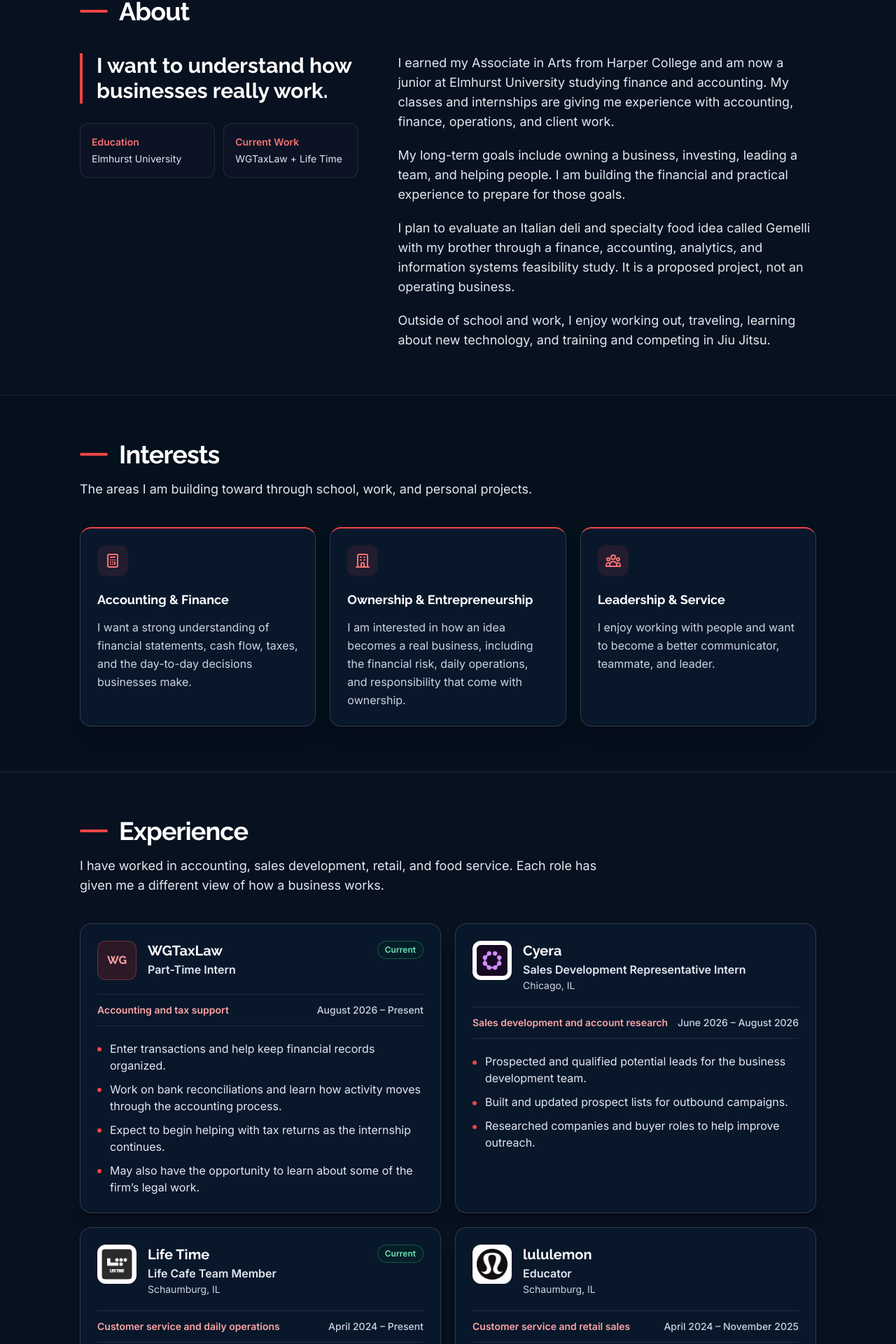
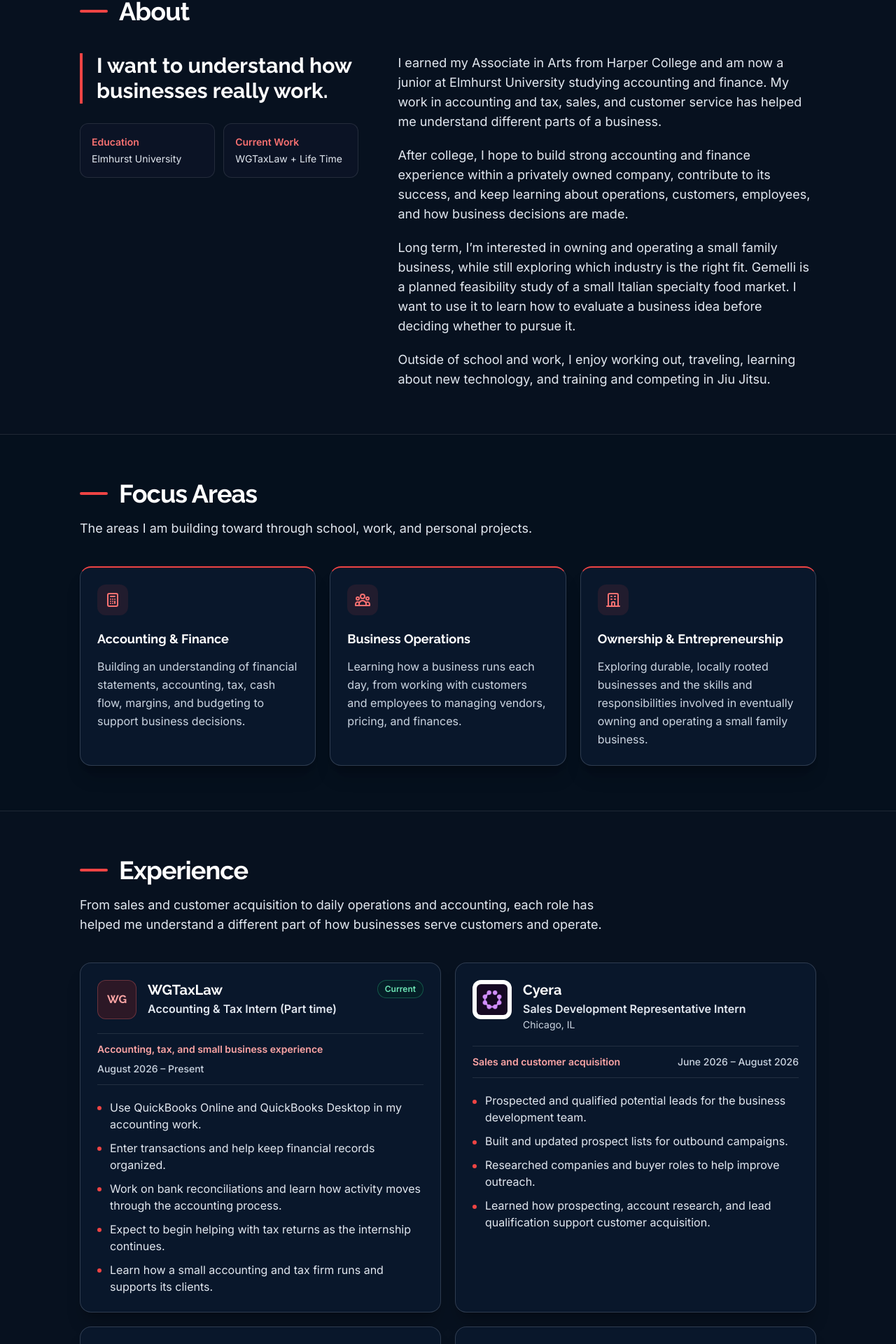
Before and after one commit to mtiann3/mikesportfolio, a React (Create React App) app: page / in a window 1280 px wide. Shown: the part 869-2789 px from the top of the page at 70% size. Built offline with nearby package versions, Linux system fonts and the light colour scheme.

Commit message:
Update portfolio career direction.

```diff
--- a/public/index.html
+++ b/public/index.html
@@ -17,7 +17,7 @@
     <meta name="robots" content="index, follow, max-image-preview:large" />
     <meta
       name="description"
-      content="Michael Iannotti is an Elmhurst University finance and accounting student who passed the SIE, with experience at WGTaxLaw, Cyera, and Life Time."
+      content="Michael Iannotti is an Accounting &amp; Finance student at Elmhurst University learning how privately owned businesses operate through accounting, sales, and customer service."
     />
     <link rel="canonical" href="https://mikeiannotti.com/" />
 
@@ -26,11 +26,11 @@
     <meta property="og:site_name" content="Michael Iannotti" />
     <meta
       property="og:title"
-      content="Michael Iannotti | Finance & Accounting Portfolio"
+      content="Michael Iannotti | Accounting &amp; Finance Portfolio"
     />
     <meta
       property="og:description"
-      content="Elmhurst University finance and accounting student with experience at WGTaxLaw, Cyera, and Life Time."
+      content="Accounting and finance student interested in private businesses and operations, with the goal of owning a small family business someday."
     />
     <meta property="og:url" content="https://mikeiannotti.com/" />
     <meta property="og:image" content="https://mikeiannotti.com/favicon.png" />
@@ -41,11 +41,11 @@
     <meta name="twitter:card" content="summary" />
     <meta
       name="twitter:title"
-      content="Michael Iannotti | Finance & Accounting Portfolio"
+      content="Michael Iannotti | Accounting &amp; Finance Portfolio"
     />
     <meta
       name="twitter:description"
-      content="Elmhurst University finance and accounting student with experience at WGTaxLaw, Cyera, and Life Time."
+      content="Accounting and finance student interested in private businesses and operations, with the goal of owning a small family business someday."
     />
     <meta name="twitter:image" content="https://mikeiannotti.com/favicon.png" />
     <link rel="preconnect" href="https://fonts.googleapis.com" />
@@ -84,9 +84,9 @@
               "name": "Harper College"
             },
             "knowsAbout": [
+              "Accounting",
               "Finance",
-              "Accounting",
-              "Business",
+              "Business operations",
               "Entrepreneurship",
               "Information systems"
             ]
@@ -95,7 +95,7 @@
       }
     </script>
 
-    <title>Michael Iannotti | Finance &amp; Accounting Portfolio</title>
+    <title>Michael Iannotti | Accounting &amp; Finance Portfolio</title>
   </head>
   <body>
     <noscript>You need to enable JavaScript to run this app.</noscript>
--- a/src/components/About.jsx
+++ b/src/components/About.jsx
@@ -28,20 +28,22 @@
           <div className="space-y-5 text-base leading-relaxed text-slate-200 sm:text-lg">
             <p>
               I earned my Associate in Arts from Harper College and am now a
-              junior at Elmhurst University studying finance and accounting. My
-              classes and internships are giving me experience with accounting,
-              finance, operations, and client work.
+              junior at Elmhurst University studying accounting and finance.
+              My work in accounting and tax, sales, and customer service has
+              helped me understand different parts of a business.
             </p>
             <p>
-              My long-term goals include owning a business, investing, leading
-              a team, and helping people. I am building the financial and
-              practical experience to prepare for those goals.
+              After college, I hope to build strong accounting and finance
+              experience within a privately owned company, contribute to its
+              success, and keep learning about operations, customers, employees,
+              and how business decisions are made.
             </p>
             <p>
-              I plan to evaluate an Italian deli and specialty food idea called
-              Gemelli with my brother through a finance, accounting, analytics,
-              and information systems feasibility study. It is a proposed
-              project, not an operating business.
+              Long term, I’m interested in owning and operating a small family
+              business, while still exploring which industry is the right fit.
+              Gemelli is a planned feasibility study of a small Italian specialty
+              food market. I want to use it to learn how to evaluate a business
+              idea before deciding whether to pursue it.
             </p>
             <p>
               Outside of school and work, I enjoy working out, traveling,
--- a/src/components/Education.jsx
+++ b/src/components/Education.jsx
@@ -11,7 +11,7 @@
     location: "Elmhurst, IL",
     degree: "Bachelor of Science in Accounting; Second Major in Finance",
     dates: "Expected May 2028",
-    highlight: "Junior | Finance and Accounting",
+    highlight: "Junior | Accounting & Finance",
     coursework: [
       "Intermediate Accounting I",
       "Principles of Marketing",
@@ -55,7 +55,7 @@
       <div className="section-container">
         <SectionHeader
           title="Education"
-          description="I earned my associate degree at Harper College and transferred to Elmhurst University, where I am pursuing degrees in accounting and finance."
+          description="I earned my associate degree at Harper College and transferred to Elmhurst University, where I am studying accounting and finance."
         />
 
         <div className="grid grid-cols-1 lg:grid-cols-2 gap-5">
--- a/src/components/Experience.jsx
+++ b/src/components/Experience.jsx
@@ -1,5 +1,3 @@
-// src/components/Work.jsx
-
 import React from "react";
 import Cyera from "../assets/cyera_logo.jpg";
 import lululemon from "../assets/lululemon_logo.jpg";
@@ -9,16 +7,17 @@
 const experiences = [
   {
     company: "WGTaxLaw",
-    role: "Part-Time Intern",
+    role: "Accounting & Tax Intern (Part time)",
     dates: "August 2026 – Present",
-    tag: "Accounting and tax support",
+    tag: "Accounting, tax, and small business experience",
     initials: "WG",
     current: true,
     bullets: [
+      "Use QuickBooks Online and QuickBooks Desktop in my accounting work.",
       "Enter transactions and help keep financial records organized.",
       "Work on bank reconciliations and learn how activity moves through the accounting process.",
       "Expect to begin helping with tax returns as the internship continues.",
-      "May also have the opportunity to learn about some of the firm’s legal work.",
+      "Learn how a small accounting and tax firm runs and supports its clients.",
     ],
   },
   {
@@ -27,25 +26,26 @@
     logo: Cyera,
     location: "Chicago, IL",
     dates: "June 2026 – August 2026",
-    tag: "Sales development and account research",
+    tag: "Sales and customer acquisition",
     bullets: [
       "Prospected and qualified potential leads for the business development team.",
       "Built and updated prospect lists for outbound campaigns.",
       "Researched companies and buyer roles to help improve outreach.",
+      "Learned how prospecting, account research, and lead qualification support customer acquisition.",
     ],
   },
   {
     company: "Life Time",
-    role: "Life Cafe Team Member",
+    role: "LifeCafe Team Member",
     logo: LifeTime,
     location: "Schaumburg, IL",
     dates: "April 2024 – Present",
-    tag: "Customer service and daily operations",
+    tag: "Customer service and cafe operations",
     current: true,
     bullets: [
       "Serve Life Time members and prepare food and drink orders accurately.",
       "Keep the cafe clean, stocked, and organized during busy shifts.",
-      "Balance a regular work schedule with school and other responsibilities.",
+      "Work with teammates to keep orders moving and provide consistent service.",
     ],
   },
   {
@@ -58,7 +58,7 @@
     bullets: [
       "Helped guests choose products based on fit, features, and how they planned to use them.",
       "Built product knowledge and learned how to make useful recommendations without being pushy.",
-      "Worked with the store team in a busy customer-service environment.",
+      "Worked with the store team to help customers during busy shifts.",
     ],
   },
 ];
@@ -69,7 +69,7 @@
       <div className="section-container">
         <SectionHeader
           title="Experience"
-          description="I have worked in accounting, sales development, retail, and food service. Each role has given me a different view of how a business works."
+          description="From sales and customer acquisition to daily operations and accounting, each role has helped me understand a different part of how businesses serve customers and operate."
         />
 
         <div className="grid grid-cols-1 gap-5 lg:grid-cols-2">
--- a/src/components/Focus.jsx
+++ b/src/components/Focus.jsx
@@ -11,19 +11,19 @@
     title: "Accounting & Finance",
     icon: HiOutlineCalculator,
     description:
-      "I want a strong understanding of financial statements, cash flow, taxes, and the day-to-day decisions businesses make.",
+      "Building an understanding of financial statements, accounting, tax, cash flow, margins, and budgeting to support business decisions.",
+  },
+  {
+    title: "Business Operations",
+    icon: HiOutlineUserGroup,
+    description:
+      "Learning how a business runs each day, from working with customers and employees to managing vendors, pricing, and finances.",
   },
   {
     title: "Ownership & Entrepreneurship",
     icon: HiOutlineOfficeBuilding,
     description:
-      "I am interested in how an idea becomes a real business, including the financial risk, daily operations, and responsibility that come with ownership.",
-  },
-  {
-    title: "Leadership & Service",
-    icon: HiOutlineUserGroup,
-    description:
-      "I enjoy working with people and want to become a better communicator, teammate, and leader.",
+      "Exploring durable, locally rooted businesses and the skills and responsibilities involved in eventually owning and operating a small family business.",
   },
 ];
 
@@ -32,7 +32,7 @@
     <div className="section-shell section-tint text-slate-200">
       <div className="section-container">
         <SectionHeader
-          title="Interests"
+          title="Focus Areas"
           description="The areas I am building toward through school, work, and personal projects."
         />
 
--- a/src/components/Footer.jsx
+++ b/src/components/Footer.jsx
@@ -9,7 +9,7 @@
         <div>
           <p className="brand-type font-bold text-white">Michael Iannotti</p>
           <p className="mt-1 text-sm text-slate-400">
-            Finance and accounting student based in the Chicago area.
+            Accounting and finance student based in the Chicago area.
           </p>
         </div>
 
--- a/src/components/Navbar.jsx
+++ b/src/components/Navbar.jsx
@@ -68,7 +68,7 @@
   const navLinks = [
     { to: "home", label: "Home" },
     { to: "about", label: "About" },
-    { to: "focus", label: "Interests" },
+    { to: "focus", label: "Focus Areas" },
     { to: "experience", label: "Experience" },
     { to: "education", label: "Education" },
     { to: "projects", label: "Projects" },
--- a/src/components/Projects.jsx
+++ b/src/components/Projects.jsx
@@ -12,14 +12,30 @@
     title: "Gemelli Business Feasibility Project",
     tag: "Independent Project",
     status: "Planned",
-    desc: "My brother and I plan to study whether an Italian deli and specialty food shop could work as a business. The project will apply finance, accounting, analytics, and information systems to a real idea.",
-    tools: "Finance • Accounting • Analytics • Information Systems",
+    desc: "An exploratory project to study the feasibility of a small Italian specialty food market. I plan to apply accounting, finance, operations, and market research to understand startup costs, pricing, margins, customer demand, staffing, and whether the business could support itself over time.",
+    tools: "Accounting • Finance • Operations • Market Research",
+    note: "Planned feasibility study; no commitment to launch or expand a business.",
     deliverables: [
       "Local market and competitor research",
       "Startup and operating cost estimates",
-      "Revenue, margin, and cash-flow scenarios",
-      "Operating requirements and information-system needs",
-      "A go / no-go decision based on what we find",
+      "Revenue, margin, and cash flow scenarios",
+      "Pricing, staffing, and daily operations",
+      "A feasibility recommendation based on the findings",
+    ],
+  },
+  {
+    title: "Small Business Financial Model",
+    tag: "Excel Project",
+    status: "Planned",
+    desc: "I plan to build a practical Excel model to evaluate how a small business earns revenue, covers costs, and manages cash. The model will connect accounting and finance concepts to everyday operating decisions.",
+    tools: "Excel • Budgeting • Cash Flow • Scenario Analysis",
+    note: "Planned project; the model has not yet been built.",
+    deliverables: [
+      "Revenue and cost of goods sold assumptions",
+      "Labor, rent, and other overhead estimates",
+      "Gross margin and sales needed to cover costs",
+      "Cash flow projections",
+      "Base, upside, and downside scenarios",
     ],
   },
 ];
@@ -61,22 +77,22 @@
       <div className="section-container">
         <SectionHeader
           title="Projects"
-          description="A planned business feasibility study, along with software projects I built earlier in college."
+          description="Planned projects about running a small business, alongside software projects I built earlier in college."
         />
 
-        {/* APPLIED BUSINESS PROJECT */}
+        {/* APPLIED BUSINESS PROJECTS */}
         <div className="mb-12">
           <div className="mb-5">
             <h3 className="text-xl font-semibold text-white">
-              Applied Business Project
+              Applied Business Projects
             </h3>
             <p className="text-base text-slate-300 mt-2 max-w-[850px] leading-relaxed">
-              The first step will be researching the idea before deciding
-              whether it makes sense to pursue further.
+              These planned projects will explore business feasibility and
+              financial decisions through research and clearly stated assumptions.
             </p>
           </div>
 
-          <div>
+          <div className="space-y-5">
             {appliedProjects.map((project) => (
               <PlanningProjectCard key={project.title} project={project} />
             ))}
@@ -93,7 +109,7 @@
             <p className="text-base text-slate-300 mt-2 max-w-[850px] leading-relaxed">
               My technical background includes mobile development, Python,
               computer vision, and AI projects. These skills complement my
-              finance and accounting education and remain useful in my work.
+              accounting and finance education and remain useful in my work.
             </p>
           </div>
 
@@ -129,7 +145,7 @@
           </p>
           <p className="mt-5 text-sm font-semibold text-red-300">{project.tools}</p>
           <p className="mt-5 border-l-2 border-slate-600 pl-3 text-sm text-slate-400">
-            Proposed feasibility study; not currently an operating company.
+            {project.note}
           </p>
         </div>
 
--- a/src/components/Skills.jsx
+++ b/src/components/Skills.jsx
@@ -12,6 +12,8 @@
     title: "Accounting & Business",
     icon: HiOutlineCalculator,
     skills: [
+      "QuickBooks Online",
+      "QuickBooks Desktop",
       "Accounting fundamentals",
       "Transaction entries",
       "Bank reconciliations",
```
Also changed, not shown: src/components/Home.jsx (+5 -5 lines).
